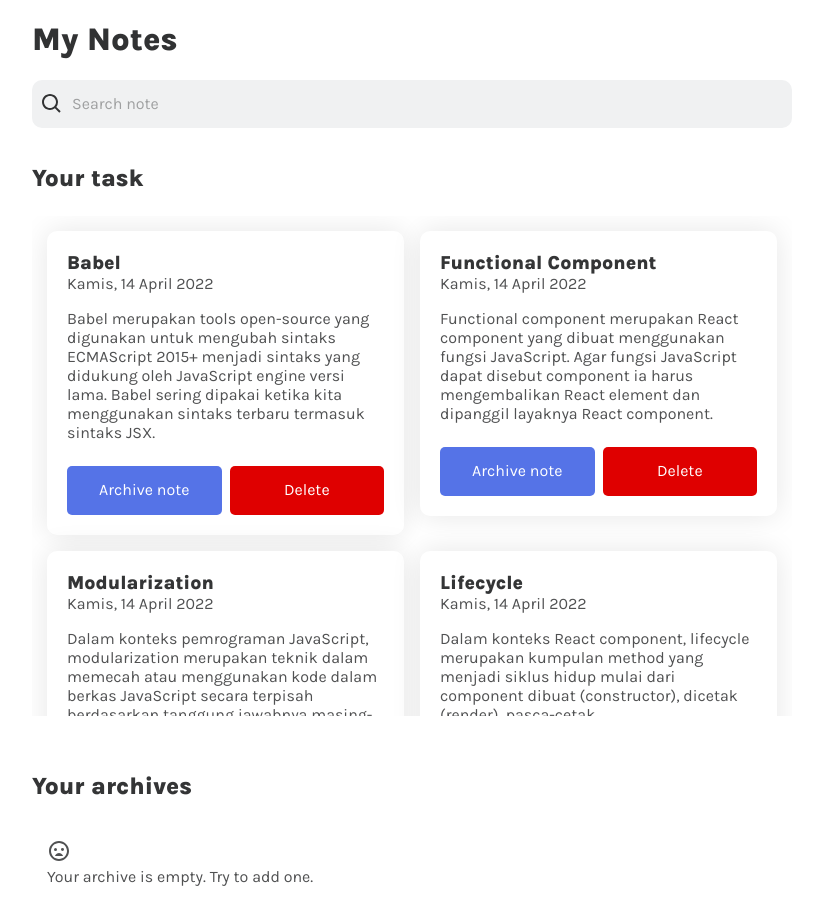
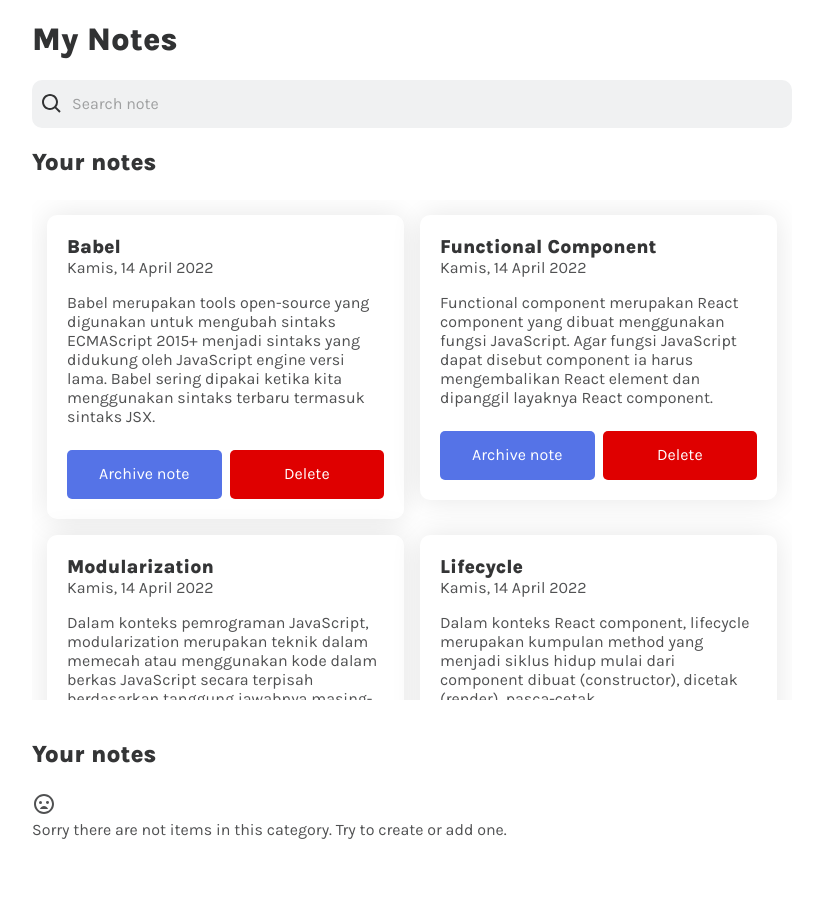
Before and after one commit to Bahree669/dicoding-submission-personal-note, a React (Create React App) app: page / in a window 1280 px wide. Shown: the top 924 px of the page, without its empty margins (228-1051 px from the left). Built offline with nearby package versions, Linux system fonts and the light colour scheme; the HTML template or start-up script is replaced by a standard one.

Commit message:
changed te components structure

```diff
--- a/src/Components/ArchivesSection/ArchivesSection.jsx
+++ b/src/Components/ArchivesSection/ArchivesSection.jsx
@@ -1,31 +1,15 @@
 import React from "react";
 import NotesGridLayout from "../NotesGridLayout/NotesGridLayout";
-import Note from "../Note/Note";
-import NoNotesNotice from "../NoNotesNotice/NoNotesNotice";
 
 function ArchivesSection({ archivedNotes, toggleArchives, deleteNote }) {
     return (
         <section>
-            <NotesGridLayout sectionTitle={"Your archives"}>
-                <h1 className='notes-grid-title'>Your archives</h1>
-
-                {archivedNotes.length ? (
-                    archivedNotes.map((note) => (
-                        <Note
-                            key={note.id}
-                            id={note.id}
-                            title={note.title}
-                            body={note.body}
-                            archived={note.archived}
-                            createdAt={note.createdAt}
-                            toggleArchives={toggleArchives}
-                            deleteNote={deleteNote}
-                        />
-                    ))
-                ) : (
-                    <NoNotesNotice noticeMessage={"Your archive is empty. Try to add one."} />
-                )}
-            </NotesGridLayout>
+            <NotesGridLayout
+                sectionTitle='Your notes'
+                notes={archivedNotes}
+                toggleArchives={toggleArchives}
+                deleteNote={deleteNote}
+            />
         </section>
     );
 }
--- a/src/Components/NotesGridLayout/NotesGridLayout.jsx
+++ b/src/Components/NotesGridLayout/NotesGridLayout.jsx
@@ -1,12 +1,34 @@
 import React from "react";
+import NoNotesNotice from "../NoNotesNotice/NoNotesNotice";
+import Note from "../Note/Note";
 import "./NotesGridLayout.css";
 
-function NotesGridLayout({ sectionTitle, children }) {
-    console.log(children);
+function NotesGridLayout({ sectionTitle, notes, toggleArchives, deleteNote }) {
+    console.log(notes);
     return (
         <article className='notes-grid-container'>
-            {children[0]}
-            <div className='notes-grid-layout'>{children[1]}</div>
+            <h2 className='notes-grid-title'>{sectionTitle}</h2>
+
+            {notes.length ? (
+                <div className='notes-grid-layout'>
+                    {notes.map((note) => (
+                        <Note
+                            key={note.id}
+                            id={note.id}
+                            title={note.title}
+                            body={note.body}
+                            createdAt={note.createdAt}
+                            archived={note.archived}
+                            toggleArchives={toggleArchives}
+                            deleteNote={deleteNote}
+                        />
+                    ))}
+                </div>
+            ) : (
+                <NoNotesNotice
+                    noticeMessage={"Sorry there are not items in this category. Try to create or add one."}
+                />
+            )}
         </article>
     );
 }
--- a/src/Components/NotesSection/NotesSection.jsx
+++ b/src/Components/NotesSection/NotesSection.jsx
@@ -1,31 +1,15 @@
 import React from "react";
 import NotesGridLayout from "../NotesGridLayout/NotesGridLayout";
-import Note from "../Note/Note";
-import NoNotesNotice from "../NoNotesNotice/NoNotesNotice";
 
 function NotesSection({ notes, toggleArchives, deleteNote }) {
     return (
         <section>
-            <NotesGridLayout sectionTitle='Your notes'>
-                <h1 className='notes-grid-title'>Your task</h1>
-
-                {notes.length ? (
-                    notes.map((note) => (
-                        <Note
-                            key={note.id}
-                            id={note.id}
-                            title={note.title}
-                            body={note.body}
-                            createdAt={note.createdAt}
-                            archived={note.archived}
-                            toggleArchives={toggleArchives}
-                            deleteNote={deleteNote}
-                        />
-                    ))
-                ) : (
-                    <NoNotesNotice noticeMessage={"Your notes is empty. Try to create one."} />
-                )}
-            </NotesGridLayout>
+            <NotesGridLayout
+                sectionTitle='Your notes'
+                notes={notes}
+                toggleArchives={toggleArchives}
+                deleteNote={deleteNote}
+            />
         </section>
     );
 }
```
